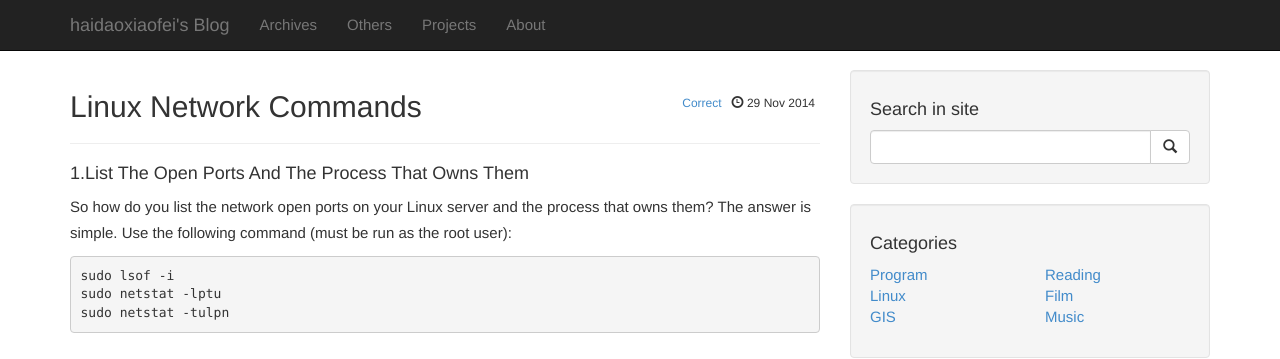
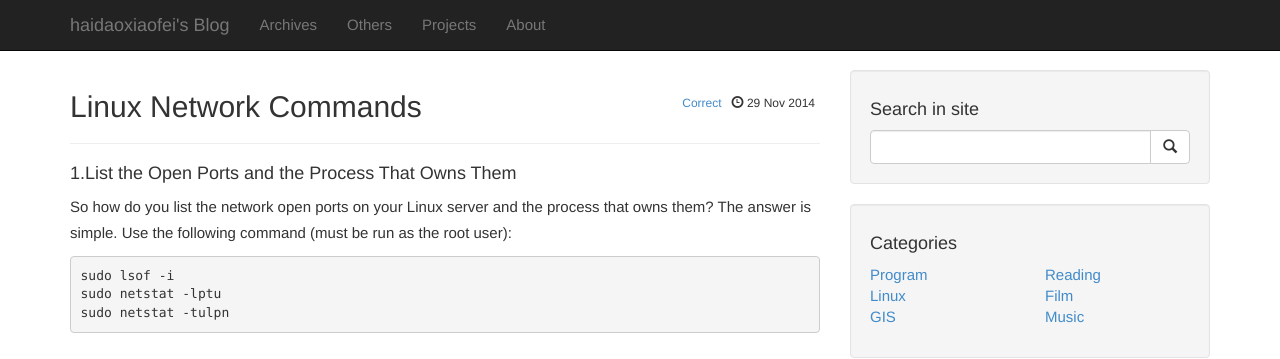
Before and after one commit to haidaoxiaofei/haidaoxiaofei.github.io, a Jekyll site: the page built from _posts/2014-11-29-linux-network-commands.md, in a window 1280 px wide. Shown: the top 359 px of the page. Built offline with Jekyll 4.4.1, drawn with Linux system fonts in a browser that asks for light colours; Markdown is read by kramdown in place of the engine named in the settings; comment, search, counter and statistics services are not loaded.

```diff
--- a/_posts/2014-11-29-linux-network-commands.md
+++ b/_posts/2014-11-29-linux-network-commands.md
@@ -5,7 +5,7 @@ title:  "Linux Network Commands"
 tags: [linux, network]
 ---
 
-####1.List The Open Ports And The Process That Owns Them
+####1.List the Open Ports and the Process That Owns Them
 
 So how do you list the network open ports on your Linux server and the process that owns them? The answer is simple. Use the following command (must be run as the root user):
 
```
